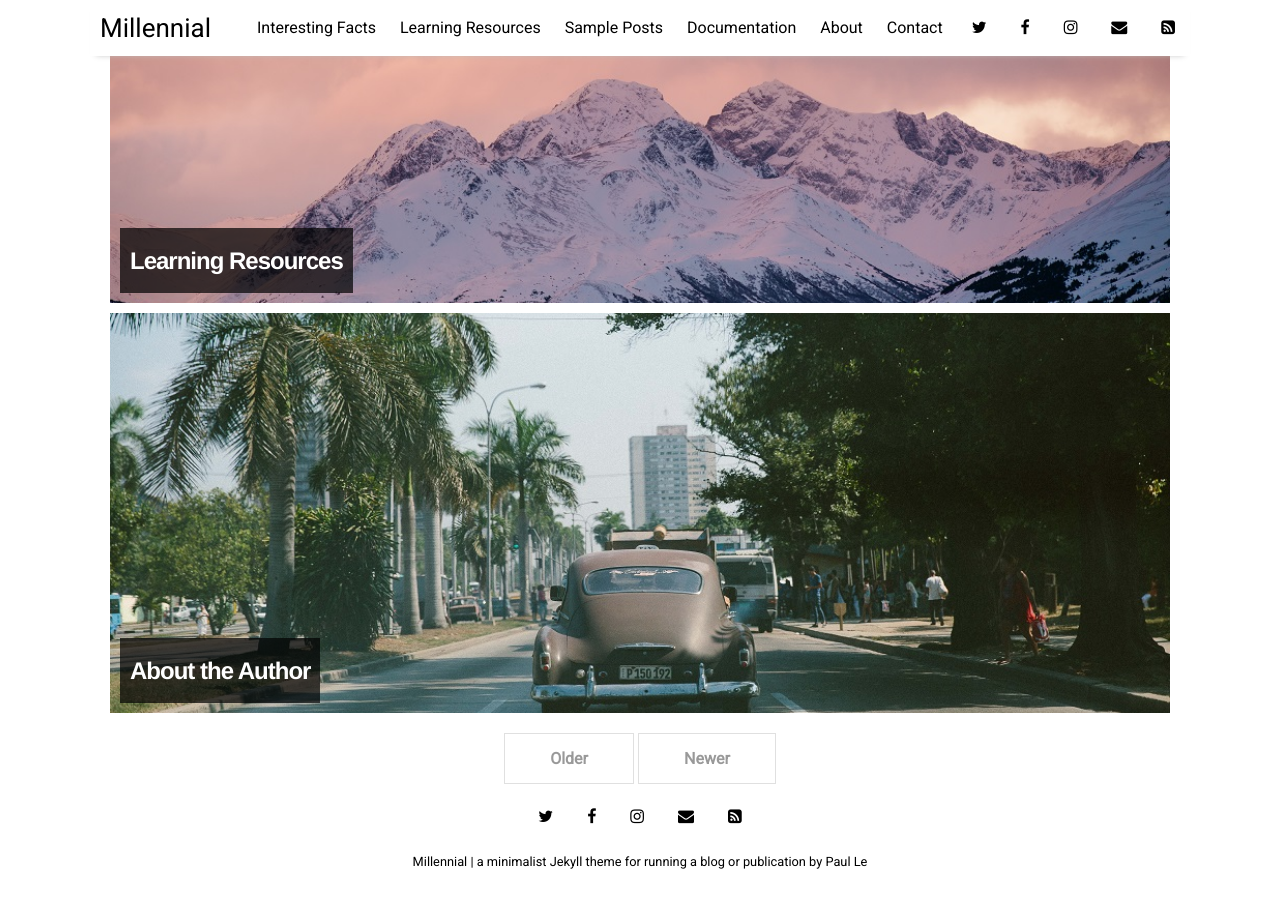
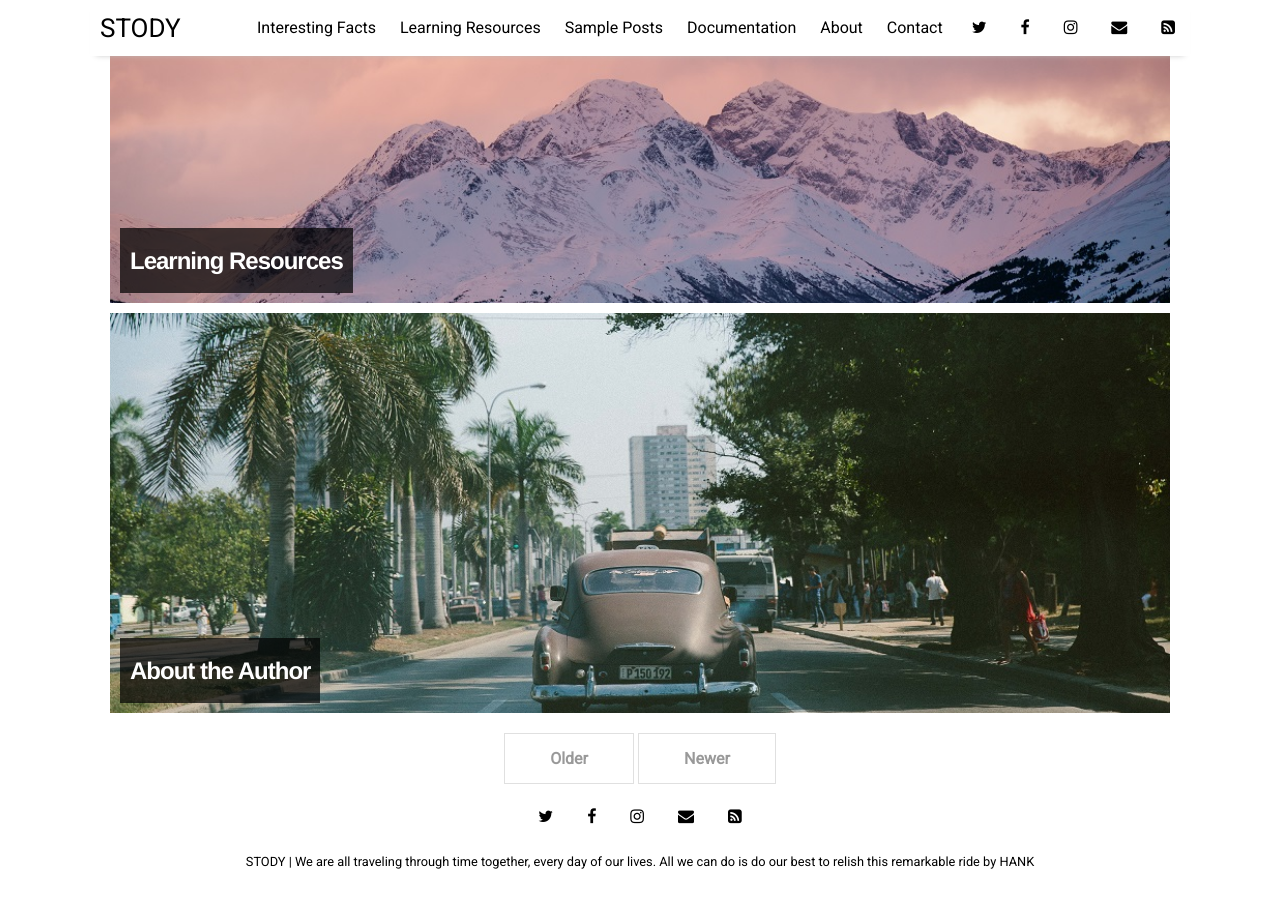
Before and after one commit to RemarkableJourney/STODY, a Jekyll site: the page built from index.html, in a window 1280 px wide and 900 px high, scrolled down 1398 px. Built offline with Jekyll 4.4.1, drawn with Linux system fonts in a browser that asks for light colours; nearby versions of some CDN libraries; the list of posts is cut into pages by our own code.

Commit message:
change title

```diff
--- a/_config.yml
+++ b/_config.yml
@@ -10,9 +10,10 @@ permalink:           /:title
 plugins:             [jekyll-paginate, jekyll-sitemap, jekyll-feed, jekyll-seo-tag]
 
 # Customise atom feed settings (this is where Jekyll-Feed gets configuration information)
-title:		           "Millennial"
-description:	       "a minimalist Jekyll theme for running a blog or publication"
-author:              "Paul Le"
+title:		           "STODY"
+description:	       "We are all traveling through time together, every day of our lives.
+All we can do is do our best to relish this remarkable ride"
+author:              "HANK"
 
 # RSS 2.0 can be used instead of Atom by uncommenting following two lines
 #feed:
```
